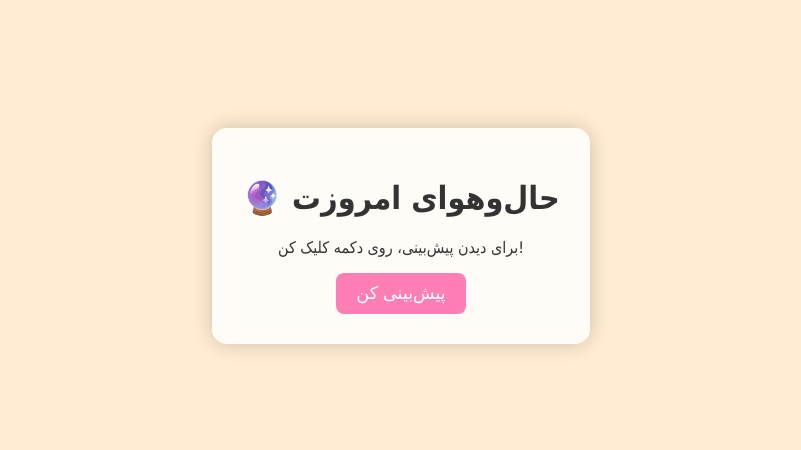
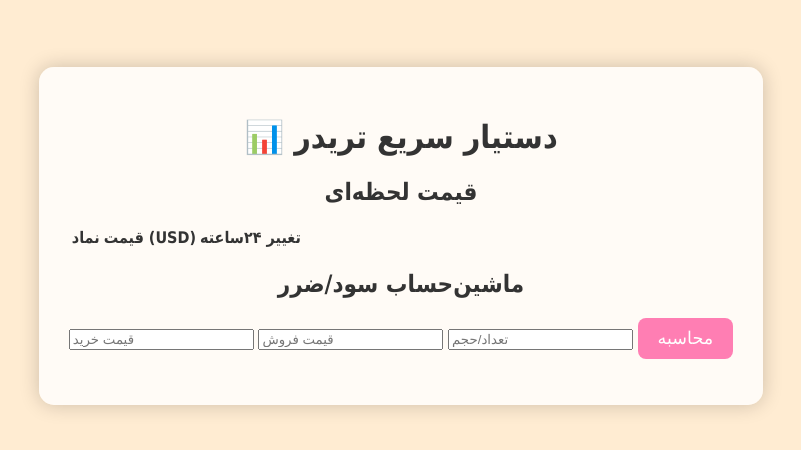
Before and after one commit to Farshadsetareh12345678/turk, a plain HTML site: page index.html in a window 1280 px wide. Shown: the part 164-614 px from the top of the page, without its empty margins (239-1040 px from the left). Drawn offline with Linux system fonts and the light colour scheme.

Commit message:
Update index.html

```diff
--- a/index.html
+++ b/index.html
@@ -3,15 +3,37 @@
 <head>
     <meta charset="UTF-8">
     <meta name="viewport" content="width=device-width, initial-scale=1.0">
-    <title>پیش‌بینی حال‌وهوای امروز</title>
+    <title>دستیار سریع تریدر</title>
     <link rel="stylesheet" href="style.css">
 </head>
 <body>
     <div class="container">
-        <h1>🔮 حال‌وهوای امروزت</h1>
-        <p id="mood">برای دیدن پیش‌بینی، روی دکمه کلیک کن!</p>
-        <button onclick="generateMood()">پیش‌بینی کن</button>
+        <h1>📊 دستیار سریع تریدر</h1>
+
+        <section id="prices">
+            <h2>قیمت لحظه‌ای</h2>
+            <table>
+                <thead>
+                    <tr>
+                        <th>نماد</th>
+                        <th>قیمت (USD)</th>
+                        <th>تغییر ۲۴ساعته</th>
+                    </tr>
+                </thead>
+                <tbody id="priceTable"></tbody>
+            </table>
+        </section>
+
+        <section id="calculator">
+            <h2>ماشین‌حساب سود/ضرر</h2>
+            <input type="number" id="buyPrice" placeholder="قیمت خرید">
+            <input type="number" id="sellPrice" placeholder="قیمت فروش">
+            <input type="number" id="amount" placeholder="تعداد/حجم">
+            <button onclick="calculateProfit()">محاسبه</button>
+            <p id="result"></p>
+        </section>
     </div>
+
     <script src="script.js"></script>
 </body>
 </html>
```
